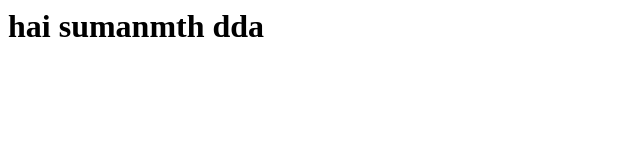
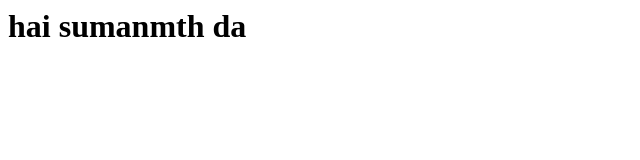
Before and after one commit to sumanth39/sumanth-123, a plain HTML site: page index.html in a window 1280 px wide. Shown: the full height of the page, 0-640 px from the left. Drawn offline with Linux system fonts and the light colour scheme.

Commit message:
Update index.html

```diff
--- a/index.html
+++ b/index.html
@@ -1 +1 @@
-<h1>hai sumanmth dda</h1>
+<h1>hai sumanmth da</h1>
```
